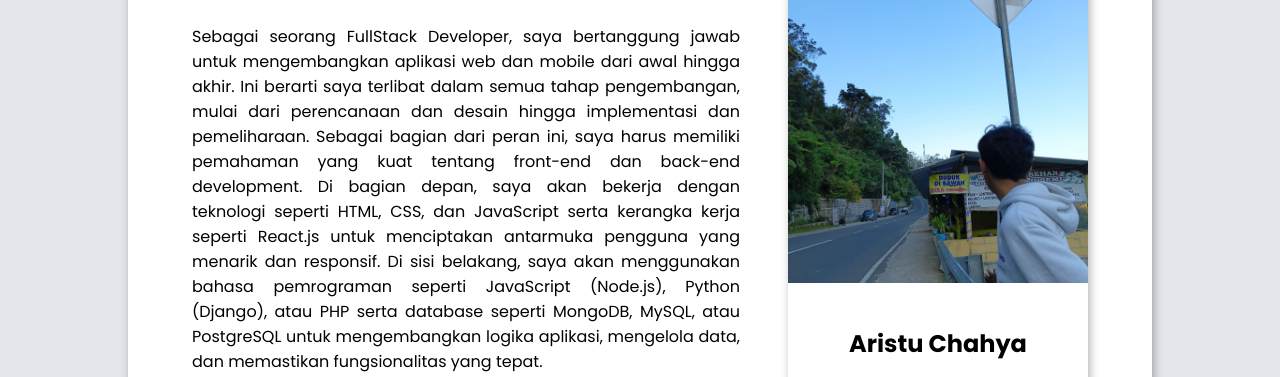
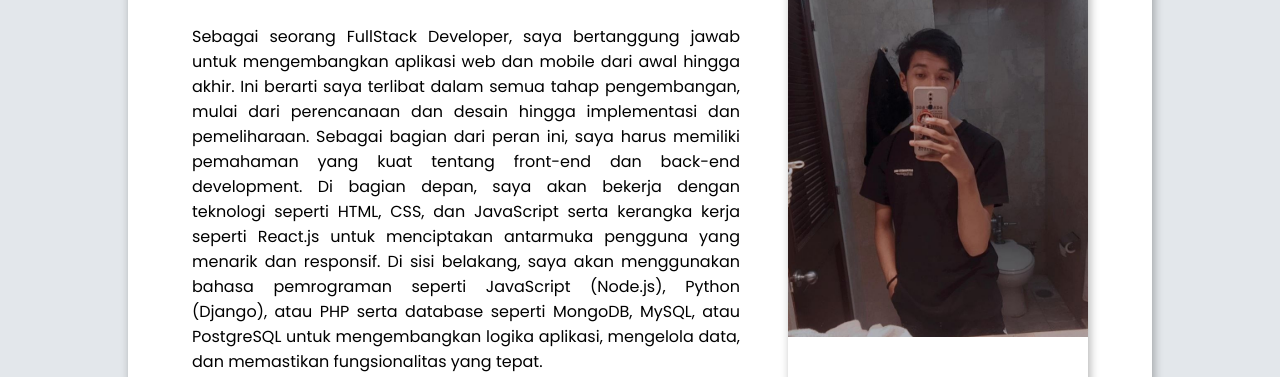
Before and after one commit to aristuchahya/personal-web, a plain HTML site: page Day-2/Task2/index.html in a window 1280 px wide. Shown: the part 275-652 px from the top of the page. Drawn offline with Linux system fonts and the light colour scheme.

Commit message:
change profile

```diff
--- a/Day-2/Task2/index.html
+++ b/Day-2/Task2/index.html
@@ -61,7 +61,7 @@
       </div>
       <div class="container">
         <div class="profile">
-          <img src="assets/img/arise.jpg" class="profile-pict" />
+          <img src="assets/img/risu.jpg" class="profile-pict" />
           <div class="img-footer">
             <h2 class="name">Aristu Chahya</h2>
             <p class="role">Fullstack Developer</p>
```
Also changed, not shown: Day-2/Task2/assets/img/risu.jpg (added).
